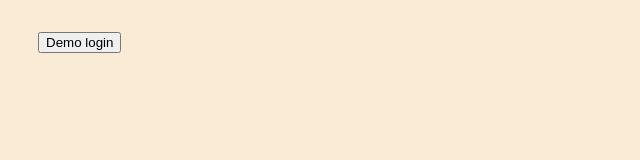
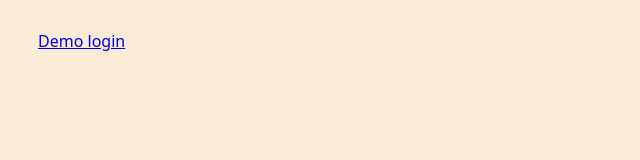
Before and after one commit to markusol00/Country_Explorer, a React (Vite) app in the folder frontend/: page / in a window 1280 px wide. Shown: the top 160 px of the page, without its empty margins (0-640 px from the left). Built offline with nearby package versions, Linux system fonts and the light colour scheme.

Commit message:
Created button for login to the demo user
+Created logic in LoginPage.tsx for logging into the demo-users account

```diff
--- a/frontend/src/pages/LoginPage.tsx
+++ b/frontend/src/pages/LoginPage.tsx
@@ -1,5 +1,35 @@
+import { Link } from "react-router";
+
 function LoginPage() {
-  return <button>Demo login</button>;
+  async function clickDemo() {
+    //returns a response object
+    try {
+      const response = await fetch("http://localhost:3000/auth/login", {
+        method: "POST",
+        headers: {
+          "Content-Type": "application/json",
+        },
+        body: JSON.stringify({
+          //Hardcoded values for the demo-user (not a real mail)
+          email: "demo@countryexplorer.com",
+          password: "demo123",
+        }),
+      });
+      console.log(response);
+      console.log("Status:", response.status);
+      console.log("OK:", response.ok);
+    } catch (err) {
+      console.log(err);
+    }
+  }
+
+  return (
+    <>
+      <Link to={"/countries"} onClick={clickDemo}>
+        Demo login
+      </Link>
+    </>
+  );
 }
 
 export default LoginPage;
```
